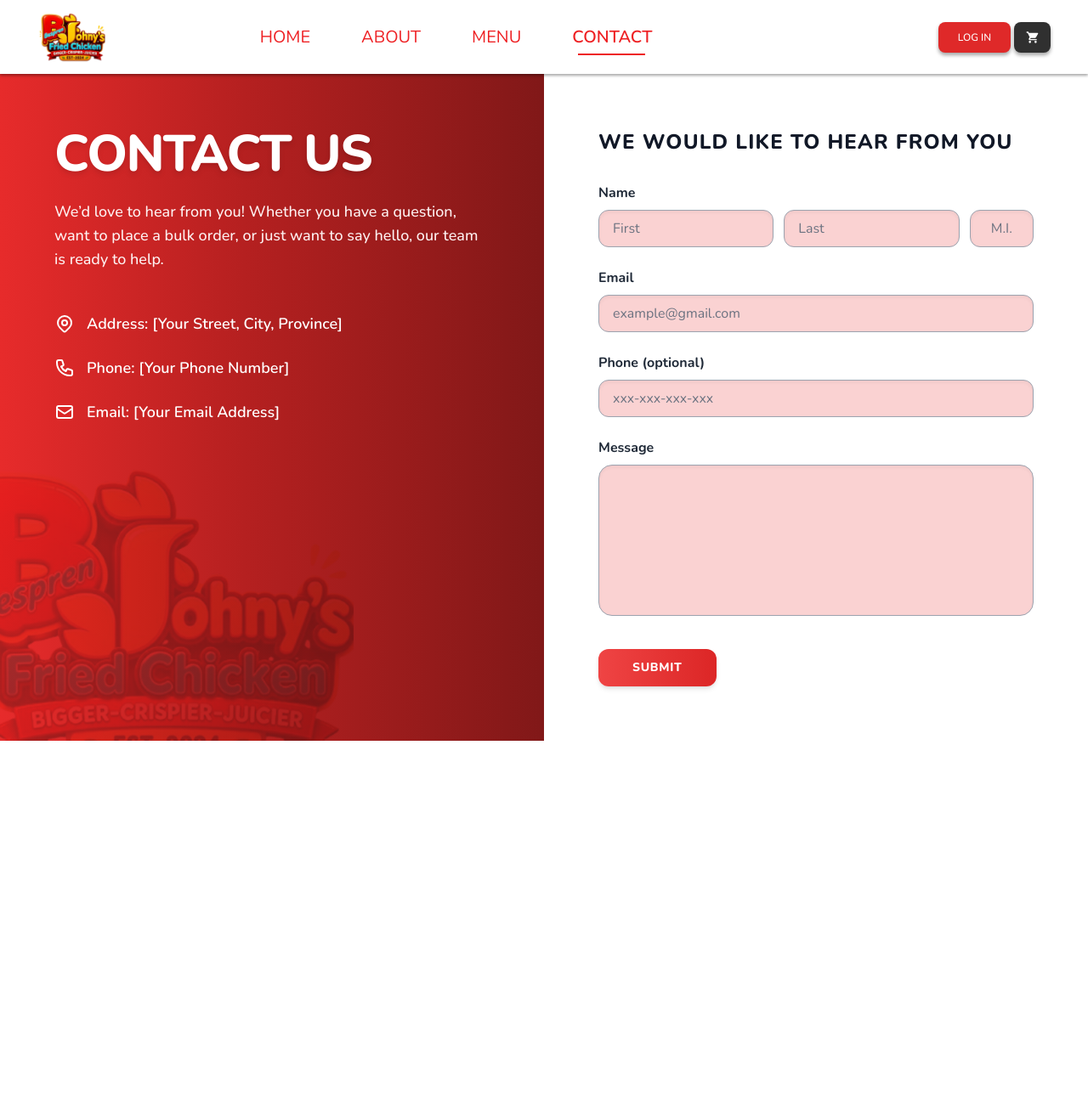
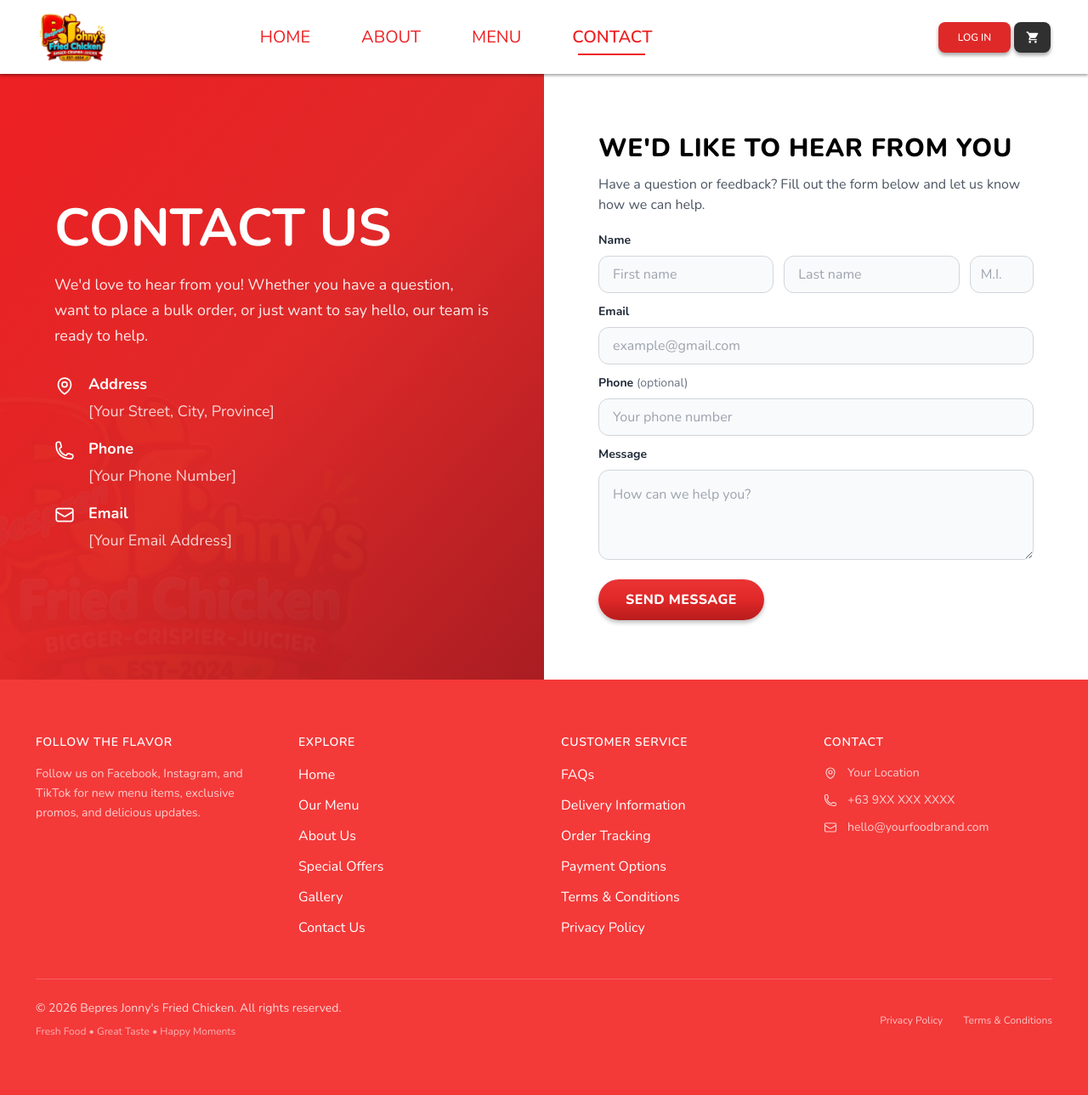
Before and after one commit to khianvictorycalderon/BJFC-Order-Management-System, a Django app: page /contact/ in a window 1280 px wide. Shown: the whole page at 85% size. Before the commit the page ends 872 px from the top, so only its background shows below. Run offline with Django 5.2, Linux system fonts and the light colour scheme.

Commit message:
Modernized contact.html

```diff
--- a/pages/templates/public/contact.html
+++ b/pages/templates/public/contact.html
@@ -4,131 +4,243 @@
 {% block title %}Contact Us | Bespren Johny's Fried Chicken{% endblock %}
 
 {% block content %}
-<!-- Navbar Component Include -->
 {% include 'components/navbar.html' with active='contact' %}
 
-<main class="pt-[87px] bg-white min-h-screen">
-  <div class="grid grid-cols-1 lg:grid-cols-2 min-h-[calc(100vh-87px)]">
+<main class="pt-[87px]">
 
-    <!-- LEFT SIDE: RED HERO / CONTACT INFO SECTION -->
-    <section class="relative overflow-hidden bg-[linear-gradient(to_right,#E72B2B_0%,#B52020_45%,#811818_100%)] p-8 md:p-12 lg:p-16 text-white flex flex-col justify-between">
+    <!-- Contact Section -->
+    <section
+        class="grid min-h-screen grid-cols-1 lg:h-[calc(100vh-87px)] lg:min-h-0 lg:grid-cols-2"
+    >
 
-      <!-- Background Logo Watermark (Smaller, lower-left position, white background removed via CSS blend) -->
-      <img src="{% static 'img/background-logo.png' %}"
-           alt="Background Logo Watermark"
-           class="absolute -bottom-20 -left-16 w-[85%] lg:w-[75%] max-w-none pointer-events-none mix-blend-multiply select-none object-contain" />
+        <!-- Left: Contact Information -->
+        <div class="relative flex flex-col justify-center overflow-hidden bg-gradient-to-br from-[#ee2023] via-[#df2929] to-[#a91d22] px-6 py-12 text-white sm:px-10 lg:px-12 lg:py-8 xl:px-16">
 
-      <!-- Content Overlay -->
-      <div class="relative z-10 max-w-xl">
-        <h1 class="text-4xl md:text-5xl lg:text-6xl font-extrabold uppercase tracking-tight text-white drop-shadow-md">
+            <!-- Background Logo -->
+            <img
+                src="{% static 'img/background-logo.png' %}"
+                alt=""
+                aria-hidden="true"
+                class="pointer-events-none absolute -bottom-16 -left-12 w-[75%] max-w-none select-none object-contain opacity-10"
+            >
+
+            <div class="relative z-10 mx-auto w-full max-w-xl">
+
+                <h1 class="text-4xl font-bold uppercase leading-tight sm:text-5xl xl:text-[62px]">
                     Contact Us
                 </h1>
-        <p class="mt-6 text-base md:text-lg font-medium leading-relaxed text-red-50">
-          We’d love to hear from you! Whether you have a question, want to place a bulk order, or just want to say hello, our team is ready to help.
+
+                <p class="mt-4 text-base leading-relaxed text-white/90 sm:mt-5 sm:text-lg sm:leading-[30px]">
+                    We'd love to hear from you! Whether you have a question,
+                    want to place a bulk order, or just want to say hello,
+                    our team is ready to help.
                 </p>
 
-        <!-- Contact Details with SVG Icons -->
-        <div class="mt-12 space-y-6 text-base md:text-lg font-semibold text-white">
+                <!-- Contact Details -->
+                <address class="mt-8 space-y-5 text-base not-italic sm:text-lg lg:mt-7 lg:space-y-4">
 
                     <!-- Address -->
-          <div class="flex items-center gap-3.5">
-            <svg class="w-6 h-6 shrink-0 text-white" fill="none" stroke="currentColor" viewBox="0 0 24 24">
-              <path stroke-linecap="round" stroke-linejoin="round" stroke-width="2"
-                    d="M17.657 16.657L13.414 20.9a1.998 1.998 0 01-2.827 0l-4.244-4.243a8 8 0 1111.314 0z"/>
-              <path stroke-linecap="round" stroke-linejoin="round" stroke-width="2"
-                    d="M15 11a3 3 0 11-6 0 3 3 0 016 0z"/>
+                    <div class="flex items-start gap-4">
+                        <svg viewBox="0 0 24 24"
+                             class="mt-1 h-6 w-6 shrink-0"
+                             fill="none"
+                             stroke="currentColor"
+                             stroke-width="1.75"
+                             stroke-linecap="round"
+                             stroke-linejoin="round"
+                             aria-hidden="true">
+                            <path d="M15 10.5a3 3 0 1 1-6 0 3 3 0 0 1 6 0Z"/>
+                            <path d="M19.5 10.5c0 7.142-7.5 11.25-7.5 11.25S4.5 17.642 4.5 10.5a7.5 7.5 0 1 1 15 0Z"/>
                         </svg>
-            <span>Address: [Your Street, City, Province]</span>
+
+                        <div>
+                            <p class="font-bold">Address</p>
+                            <p class="mt-1 text-white/80">
+                                [Your Street, City, Province]
+                            </p>
+                        </div>
                     </div>
 
                     <!-- Phone -->
-          <div class="flex items-center gap-3.5">
-            <svg class="w-6 h-6 shrink-0 text-white" fill="none" stroke="currentColor" viewBox="0 0 24 24">
-              <path stroke-linecap="round" stroke-linejoin="round" stroke-width="2"
-                    d="M3 5a2 2 0 012-2h3.28a1 1 0 01.948.684l1.498 4.493a1 1 0 01-.502 1.21l-2.257 1.13a11.042 11.042 0 005.516 5.516l1.13-2.257a1 1 0 011.21-.502l4.493 1.498a1 1 0 01.684.949V19a2 2 0 01-2 2h-1C9.716 21 3 14.284 3 6V5z"/>
+                    <div class="flex items-start gap-4">
+                        <svg viewBox="0 0 24 24"
+                             class="mt-1 h-6 w-6 shrink-0"
+                             fill="none"
+                             stroke="currentColor"
+                             stroke-width="1.75"
+                             stroke-linecap="round"
+                             stroke-linejoin="round"
+                             aria-hidden="true">
+                            <path d="M2.25 6.75c0 8.284 6.716 15 15 15h2.25a2.25 2.25 0 0 0 2.25-2.25v-1.372c0-.516-.351-.966-.852-1.091l-4.423-1.106c-.44-.11-.902.055-1.173.417l-.97 1.293c-.282.376-.769.542-1.21.38a12.035 12.035 0 0 1-7.143-7.143c-.162-.441.004-.928.38-1.21l1.293-.97c.363-.271.527-.734.417-1.173L6.963 3.102a1.125 1.125 0 0 0-1.091-.852H4.5A2.25 2.25 0 0 0 2.25 4.5v2.25Z"/>
                         </svg>
-            <span>Phone: [Your Phone Number]</span>
+
+                        <div>
+                            <p class="font-bold">Phone</p>
+                            <p class="mt-1 text-white/80">
+                                [Your Phone Number]
+                            </p>
+                        </div>
                     </div>
 
                     <!-- Email -->
-          <div class="flex items-center gap-3.5">
-            <svg class="w-6 h-6 shrink-0 text-white" fill="none" stroke="currentColor" viewBox="0 0 24 24">
-              <path stroke-linecap="round" stroke-linejoin="round" stroke-width="2"
-                    d="M3 8l7.89 5.26a2 2 0 002.22 0L21 8M5 19h14a2 2 0 002-2V7a2 2 0 00-2-2H5a2 2 0 00-2 2v10a2 2 0 002 2z"/>
+                    <div class="flex items-start gap-4">
+                        <svg viewBox="0 0 24 24"
+                             class="mt-1 h-6 w-6 shrink-0"
+                             fill="none"
+                             stroke="currentColor"
+                             stroke-width="1.75"
+                             stroke-linecap="round"
+                             stroke-linejoin="round"
+                             aria-hidden="true">
+                            <path d="M21.75 6.75v10.5a2.25 2.25 0 0 1-2.25 2.25h-15a2.25 2.25 0 0 1-2.25-2.25V6.75m19.5 0A2.25 2.25 0 0 0 19.5 4.5h-15a2.25 2.25 0 0 0-2.25 2.25m19.5 0v.243a2.25 2.25 0 0 1-1.07 1.916l-7.5 4.615a2.25 2.25 0 0 1-2.36 0L3.32 8.91a2.25 2.25 0 0 1-1.07-1.916V6.75"/>
                         </svg>
-            <span>Email: [Your Email Address]</span>
+
+                        <div class="min-w-0">
+                            <p class="font-bold">Email</p>
+                            <p class="mt-1 break-words text-white/80">
+                                [Your Email Address]
+                            </p>
                         </div>
+                    </div>
+
+                </address>
 
             </div>
         </div>
-    </section>
 
+        <!-- Right: Contact Form -->
+        <div class="flex flex-col justify-center bg-white px-6 py-12 sm:px-10 lg:px-10 lg:py-6 xl:px-16">
 
-    <!-- RIGHT SIDE: CONTACT FORM SECTION -->
-    <section class="p-8 md:p-12 lg:p-16 bg-white flex flex-col justify-center">
-      <div class="max-w-xl mx-auto w-full">
+            <div class="mx-auto w-full max-w-xl">
 
-        <h2 class="text-xl md:text-2xl font-black uppercase text-gray-900 tracking-wider mb-8">
-          We would like to hear from you
+                <h2 class="text-2xl font-extrabold uppercase tracking-wide sm:text-3xl">
+                    We'd Like to Hear From You
                 </h2>
 
-        <!-- Frontend Contact Form -->
-        <form method="POST" action="" class="space-y-6">
+                <p class="mt-3 text-sm leading-relaxed text-gray-600 sm:text-base">
+                    Have a question or feedback? Fill out the form below
+                    and let us know how we can help.
+                </p>
+
+                <form method="POST" action="" class="mt-6 space-y-4 lg:mt-5 lg:space-y-3">
                     {% csrf_token %}
 
-          <!-- Name Inputs (First, Last, M.I.) -->
+                    <!-- Name -->
                     <div>
-            <label class="block text-base font-bold text-gray-800 mb-2">Name</label>
-            <div class="grid grid-cols-12 gap-3">
-              <div class="col-span-5">
-                <input type="text" name="first_name" placeholder="First" required
-                       class="w-full h-11 px-4 rounded-xl bg-[#FAD2D2] border border-gray-400 text-gray-800 placeholder-gray-500 shadow-inner focus:outline-none focus:ring-2 focus:ring-red-500" />
+                        <label for="first_name"
+                               class="mb-2 block text-sm font-bold text-gray-800">
+                            Name
+                        </label>
+
+                        <div class="grid grid-cols-1 gap-3 sm:grid-cols-12">
+                            <div class="sm:col-span-5">
+                                <input
+                                    id="first_name"
+                                    type="text"
+                                    name="first_name"
+                                    placeholder="First name"
+                                    autocomplete="given-name"
+                                    required
+                                    class="h-11 w-full rounded-xl border border-gray-300 bg-gray-50 px-4 text-gray-800 placeholder-gray-400 transition focus:border-brand focus:outline-none focus:ring-2 focus:ring-brand/30"
+                                >
                             </div>
-              <div class="col-span-5">
-                <input type="text" name="last_name" placeholder="Last" required
-                       class="w-full h-11 px-4 rounded-xl bg-[#FAD2D2] border border-gray-400 text-gray-800 placeholder-gray-500 shadow-inner focus:outline-none focus:ring-2 focus:ring-red-500" />
+
+                            <div class="sm:col-span-5">
+                                <input
+                                    id="last_name"
+                                    type="text"
+                                    name="last_name"
+                                    placeholder="Last name"
+                                    autocomplete="family-name"
+                                    required
+                                    class="h-11 w-full rounded-xl border border-gray-300 bg-gray-50 px-4 text-gray-800 placeholder-gray-400 transition focus:border-brand focus:outline-none focus:ring-2 focus:ring-brand/30"
+                                >
                             </div>
-              <div class="col-span-2">
-                <input type="text" name="middle_initial" placeholder="M.I." maxlength="3"
-                       class="w-full h-11 px-2 text-center rounded-xl bg-[#FAD2D2] border border-gray-400 text-gray-800 placeholder-gray-500 shadow-inner focus:outline-none focus:ring-2 focus:ring-red-500" />
+
+                            <div class="sm:col-span-2">
+                                <input
+                                    id="middle_initial"
+                                    type="text"
+                                    name="middle_initial"
+                                    placeholder="M.I."
+                                    maxlength="3"
+                                    aria-label="Middle initial (optional)"
+                                    class="h-11 w-full rounded-xl border border-gray-300 bg-gray-50 px-3 text-gray-800 placeholder-gray-400 transition focus:border-brand focus:outline-none focus:ring-2 focus:ring-brand/30"
+                                >
                             </div>
                         </div>
                     </div>
 
-          <!-- Email Input -->
+                    <!-- Email -->
                     <div>
-            <label class="block text-base font-bold text-gray-800 mb-2">Email</label>
-            <input type="email" name="email" placeholder="example@gmail.com" required
-                   class="w-full h-11 px-4 rounded-xl bg-[#FAD2D2] border border-gray-400 text-gray-800 placeholder-gray-500 shadow-inner focus:outline-none focus:ring-2 focus:ring-red-500" />
+                        <label for="email"
+                               class="mb-2 block text-sm font-bold text-gray-800">
+                            Email
+                        </label>
+
+                        <input
+                            id="email"
+                            type="email"
+                            name="email"
+                            placeholder="example@gmail.com"
+                            autocomplete="email"
+                            required
+                            class="h-11 w-full rounded-xl border border-gray-300 bg-gray-50 px-4 text-gray-800 placeholder-gray-400 transition focus:border-brand focus:outline-none focus:ring-2 focus:ring-brand/30"
+                        >
                     </div>
 
-          <!-- Phone Input (optional) -->
+                    <!-- Phone -->
                     <div>
-            <label class="block text-base font-bold text-gray-800 mb-2">Phone (optional)</label>
-            <input type="tel" name="phone" placeholder="xxx-xxx-xxx-xxx"
-                   class="w-full h-11 px-4 rounded-xl bg-[#FAD2D2] border border-gray-400 text-gray-800 placeholder-gray-500 shadow-inner focus:outline-none focus:ring-2 focus:ring-red-500" />
+                        <label for="phone"
+                               class="mb-2 block text-sm font-bold text-gray-800">
+                            Phone <span class="font-normal text-gray-500">(optional)</span>
+                        </label>
+
+                        <input
+                            id="phone"
+                            type="tel"
+                            name="phone"
+                            placeholder="Your phone number"
+                            autocomplete="tel"
+                            class="h-11 w-full rounded-xl border border-gray-300 bg-gray-50 px-4 text-gray-800 placeholder-gray-400 transition focus:border-brand focus:outline-none focus:ring-2 focus:ring-brand/30"
+                        >
                     </div>
 
-          <!-- Message Input -->
+                    <!-- Message -->
                     <div>
-            <label class="block text-base font-bold text-gray-800 mb-2">Message</label>
-            <textarea name="message" rows="6" required
-                      class="w-full p-4 rounded-2xl bg-[#FAD2D2] border border-gray-400 text-gray-800 shadow-inner resize-none focus:outline-none focus:ring-2 focus:ring-red-500"></textarea>
+                        <label for="message"
+                               class="mb-2 block text-sm font-bold text-gray-800">
+                            Message
+                        </label>
+
+                        <textarea
+                            id="message"
+                            name="message"
+                            rows="3"
+                            placeholder="How can we help you?"
+                            required
+                            class="w-full resize-y rounded-xl border border-gray-300 bg-gray-50 p-4 text-gray-800 placeholder-gray-400 transition focus:border-brand focus:outline-none focus:ring-2 focus:ring-brand/30"
+                        ></textarea>
                     </div>
 
-          <!-- Submit Button -->
-          <div class="pt-2">
-            <button type="submit"
-                    class="h-11 px-10 rounded-xl bg-gradient-to-r from-red-500 to-red-600 hover:from-red-600 hover:to-red-700 text-white font-extrabold text-sm uppercase tracking-wider shadow-md hover:shadow-lg transition duration-200 active:scale-95">
-              Submit
+                    <!-- Submit -->
+                    <div class="pt-1">
+                        <button
+                            type="submit"
+                            class="flex h-12 w-full items-center justify-center rounded-full bg-gradient-to-b from-[#ea3434] via-[#e02828] to-[#b81c1c] px-8 text-base font-extrabold uppercase tracking-wide text-white shadow-[0_3px_5px_rgba(0,0,0,0.25)] transition duration-300 hover:-translate-y-0.5 hover:brightness-110 hover:shadow-lg active:translate-y-0 sm:w-auto"
+                        >
+                            Send Message
                         </button>
                     </div>
 
                 </form>
 
             </div>
+        </div>
+
     </section>
 
-  </div>
 </main>
+
+{% include 'components/footer.html' %}
 {% endblock %}
```
Lines whose indentation alone changed are shown as unchanged.
